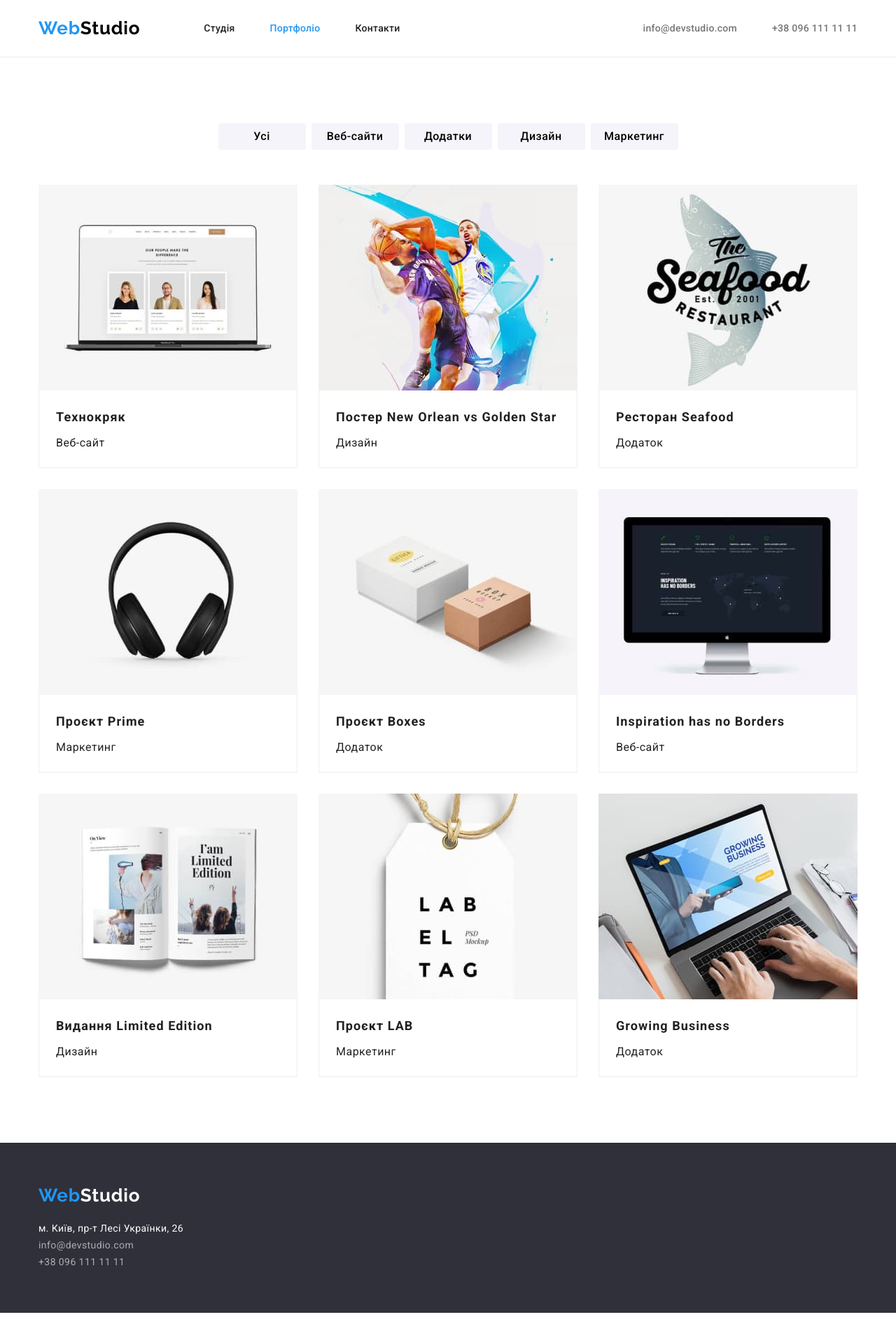
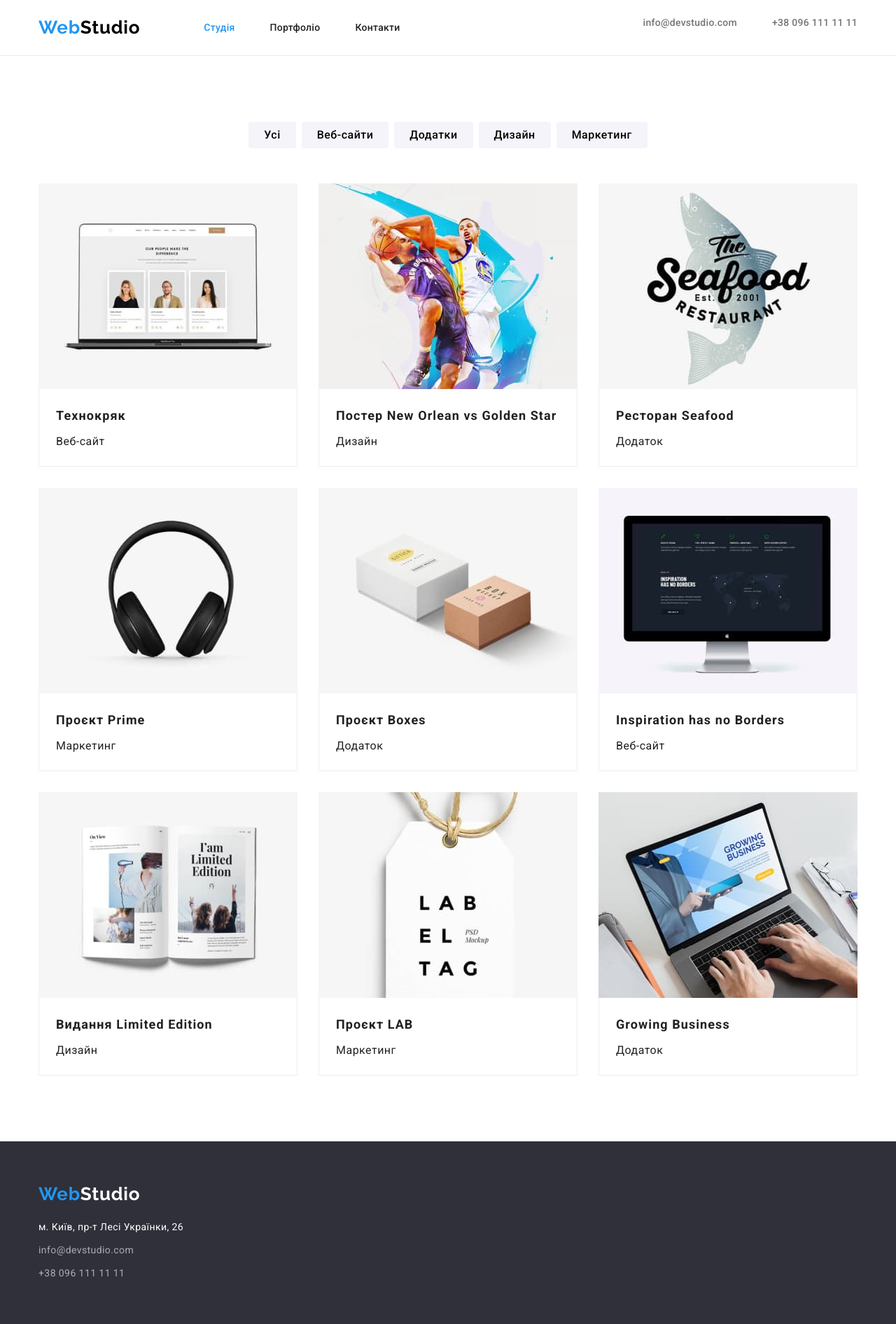
Before and after one commit to Bodia98/goit-markup-hw-03, a plain HTML site: page portfolio.html in a window 1280 px wide. Shown: the whole page at 70% size. Drawn offline with nearby package versions, Linux system fonts and the light colour scheme.

Commit message:
final correction

```diff
--- a/css/styles.css
+++ b/css/styles.css
@@ -47,20 +47,13 @@ img {
 
 /* -------------Заголовок----------------- */
 .header {
+    padding: 24px 0;
     background-color: var(--fourth-color);
     border-bottom: 1px solid #ECECEC;
 }
 
 .header-container {
     display: flex;
-    width: 1200px;
-    padding-top: 25px;
-    padding-bottom: 25px;
-    align-items: center;
-    padding-right: 15px;
-    padding-left: 15px;
-    margin-left: auto;
-    margin-right: auto;
 }
 
 .container {
@@ -164,13 +157,14 @@ img {
     padding-bottom: 94px;
 }
 
-.hero-section {
+.hero {
     padding-top: 200px;
     padding-bottom: 200px;
     background-color: var(--background-color-second);
 }
 
 .hero-title {
+    width: 696px;
     margin-top: 0;
     margin-bottom: 30px;
     margin-right: auto;
@@ -228,11 +222,16 @@ img {
     list-style: none;
 }
 
-.benefits-list .benefits-item+.benefits-item {
+.benefits-item {
+    width: 270px;
+}
+
+.benefits-list .benefits-item + .benefits-item {
     margin-left: 30px;
 }
 
 .benefits-subtitle {
+    font-size: 14px;
     margin-bottom: 10px;
     line-height: 1.14;
     letter-spacing: 0.03em;
@@ -246,6 +245,10 @@ img {
 }
 
 /* -----------Чи ми займаємось, фото---------- */
+.about {
+    padding-top: 0;
+}
+
 .section-title {
     margin-top: 0;
     margin-bottom: 50px;
@@ -338,10 +341,7 @@ img {
 }
 
 .project-button {
-    width: 125px;
-    height: 38px;
-    left: 593px;
-    top: 174px;
+    padding: 6px 22px;
     font-style: normal;
     font-weight: 500;
     font-size: 16px;
@@ -382,17 +382,12 @@ img {
 }
 .project-subtitle {
     margin-bottom: 4px;
-    margin-right: 24px;
-    margin-left: 24px;
-    padding-top: 20px;
     font-size: 18px;
     line-height: 2.00;
     letter-spacing: 0.06em;
 }
 
 .project-text {
-    margin-right: 24px;
-    margin-left: 24px;
     font-size: 16px;
     line-height: 1.88;
     letter-spacing: 0.03em;
@@ -403,7 +398,7 @@ img {
 }
 
 .text {
-    padding-bottom: 20px;
+    padding: 20px 24px;
     background: #FFFFFF;
     border: 1px solid #EEEEEE;
     border-top: none;
@@ -468,3 +463,7 @@ color: var(--secondary-color);
 .footer-item-contacts:focus {
     color: var(--secondary-color);
 }
+
+.footer-list .footer-item + .footer-item {
+    margin-top: 9px;
+}
--- a/portfolio.html
+++ b/portfolio.html
@@ -14,12 +14,12 @@
 <body>
     <!--Заголовок-->
     <header class="header">
-        <div class="header-container">
+        <div class="container header-container">
         <nav class="nav">
             <a class="logo" href="./index.html"><span class="web">Web</span>Studio</a>
             <ul class="header-nav">
-                <li class="item"><a class="header-item" href="./index.html">Студія</a></li>
-                <li class="item"><a class="header-item-portfolio" href="./portfolio.html">Портфоліо</a></li>
+                <li class="item"><a class="header-item-studio" href="./index.html">Студія</a></li>
+                <li class="item"><a class="header-item" href="./portfolio.html">Портфоліо</a></li>
                 <li class="item"><a class="header-item" href="#">Контакти</a></li>
             </ul>
         </nav>
@@ -106,9 +106,9 @@
         <a class="footer-logo" href="./index.html"><span class="web">Web</span>Studio</a>
         <address class="footer-adress">
             <ul class="footer-list">
-                <li><a class="footer-item-adress" href="https://goo.gl/maps/CPtrU1FHBa2aNyZL9" target="_blank" rel="noopener noreferrer nofollow">м. Київ, пр-т Лесі Українки, 26</a></li>
-                <li><a class="footer-item-contacts" href="mailto:info@devstudio.com">info@devstudio.com</a></li>
-                <li><a class="footer-item-contacts" href="tel:+380961111111">+38 096 111 11 11</a></li>
+                <li class="footer-item"><a class="footer-item-adress" href="https://goo.gl/maps/CPtrU1FHBa2aNyZL9" target="_blank" rel="noopener noreferrer nofollow">м. Київ, пр-т Лесі Українки, 26</a></li>
+                <li class="footer-item"><a class="footer-item-contacts" href="mailto:info@devstudio.com">info@devstudio.com</a></li>
+                <li class="footer-item"><a class="footer-item-contacts" href="tel:+380961111111">+38 096 111 11 11</a></li>
             </ul>
         </address>
         </div>
```
Also changed, not shown: index.html (+6 -6 lines).
